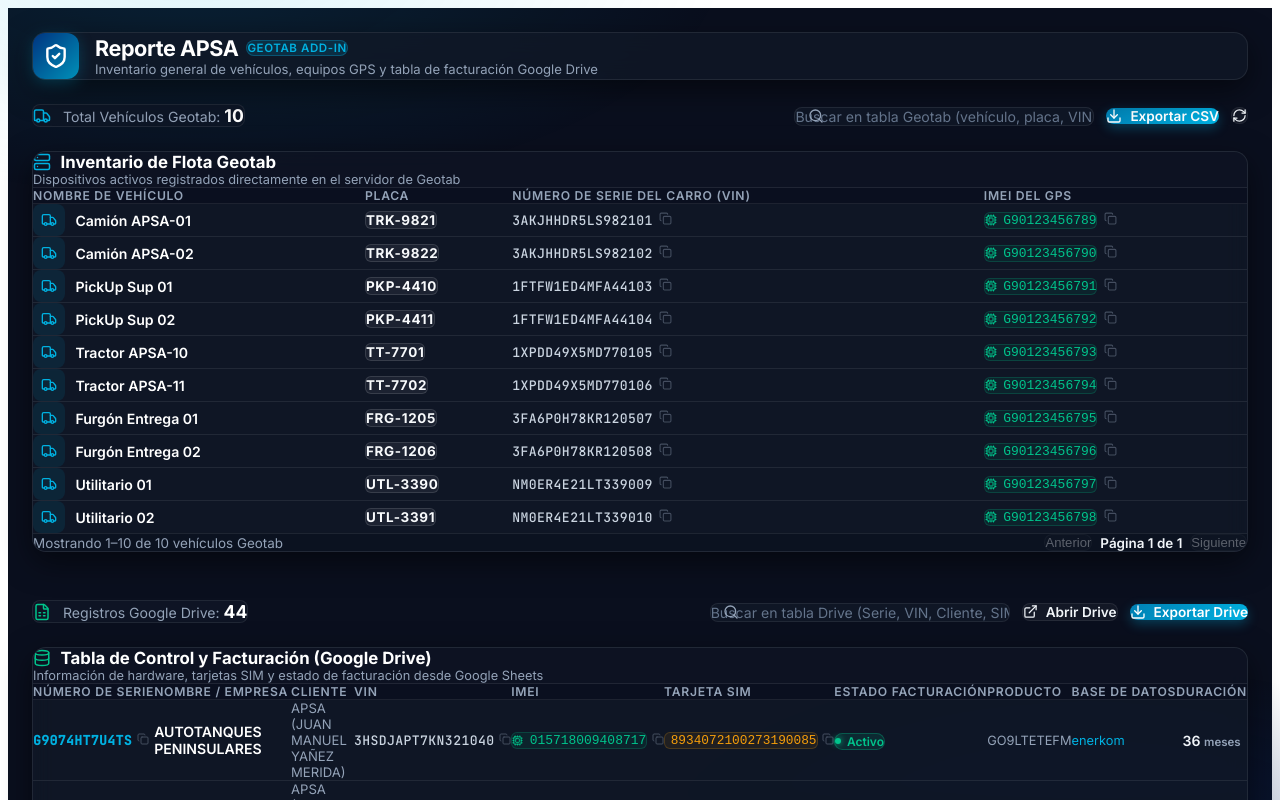
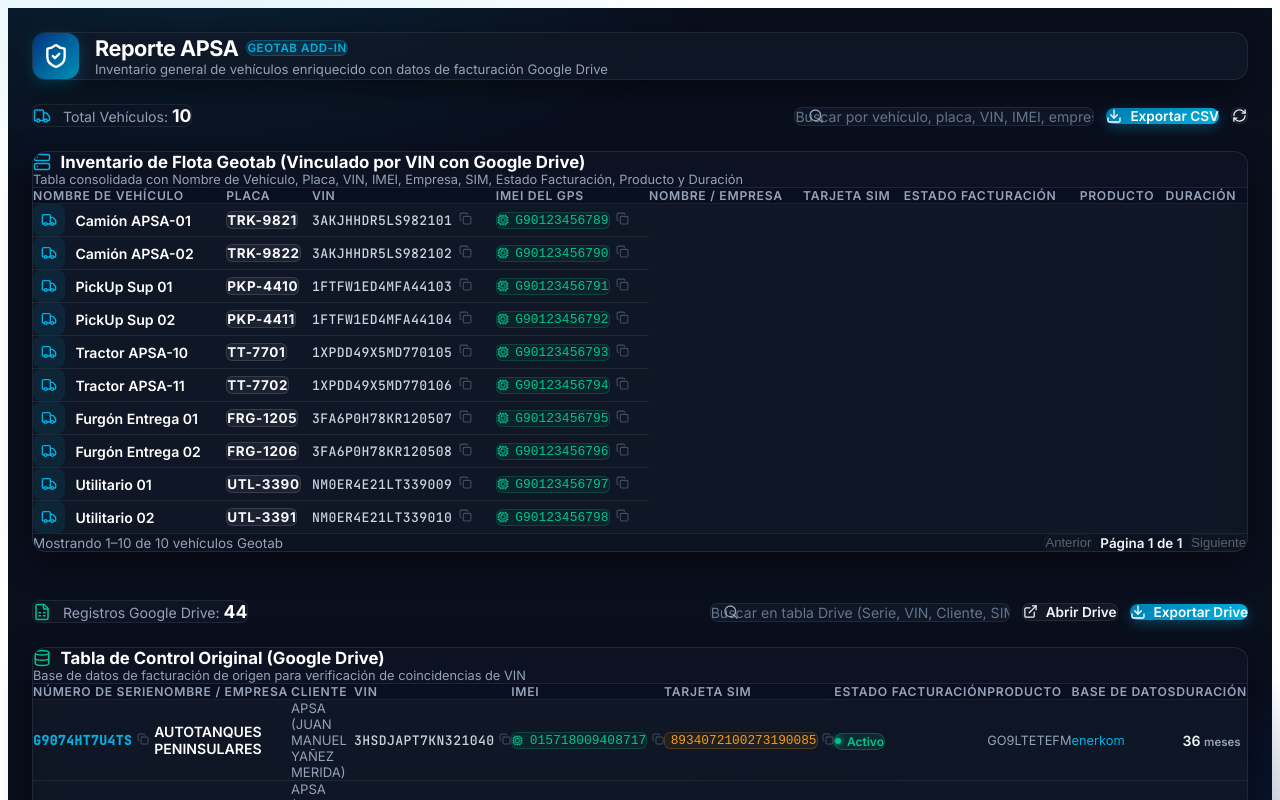
Before and after one commit to MartiGonzalez-ai/Tablero, a plain HTML site: page reporte-apsa.html in a window 1280 px wide. Shown: the top 800 px of the page. Drawn offline with nearby package versions, Linux system fonts and the light colour scheme; no server answers; some icons are missing.

Commit message:
Update report content and references in HTML

```diff
--- a/reporte-apsa.html
+++ b/reporte-apsa.html
@@ -33,44 +33,44 @@
                             Reporte APSA
                             <span class="apsa-badge-tag">Geotab Add-In</span>
                         </h1>
-                        <p>Inventario general de vehículos, equipos GPS y tabla de facturación Google Drive</p>
+                        <p>Inventario general de vehículos enriquecido con datos de facturación Google Drive</p>
                     </div>
                 </div>
             </header>
 
-            <!-- ═══════════ TOOLBAR & ACCIONES TABLA 1 (GEOTAB) ═══════════ -->
+            <!-- ═══════════ TOOLBAR & ACCIONES TABLA 1 (GEOTAB ENRIQUECIDA) ═══════════ -->
             <section class="apsa-toolbar">
                 <div class="apsa-stats-pill">
                     <i data-lucide="truck" width="18" height="18" style="color:var(--apsa-teal);"></i>
-                    <span>Total Vehículos Geotab: <strong id="apsa-total-count" class="apsa-stats-count">0</strong></span>
+                    <span>Total Vehículos: <strong id="apsa-total-count" class="apsa-stats-count">0</strong></span>
                 </div>
 
                 <div class="apsa-actions">
                     <!-- Buscador en tabla Geotab -->
                     <div class="apsa-search-wrapper">
                         <i data-lucide="search" width="16" height="16" class="apsa-search-icon"></i>
-                        <input type="text" id="apsa-search-input" class="apsa-search-input" placeholder="Buscar en tabla Geotab (vehículo, placa, VIN, IMEI)...">
+                        <input type="text" id="apsa-search-input" class="apsa-search-input" placeholder="Buscar por vehículo, placa, VIN, IMEI, empresa, SIM...">
                     </div>
 
                     <!-- Botón Exportar Excel/CSV -->
-                    <button id="apsa-btn-export" class="apsa-btn apsa-btn-primary" title="Exportar tabla de Geotab a CSV">
+                    <button id="apsa-btn-export" class="apsa-btn apsa-btn-primary" title="Exportar tabla enriquecida a CSV">
                         <i data-lucide="download" width="16" height="16"></i>
                         <span>Exportar CSV</span>
                     </button>
 
                     <!-- Botón Recargar -->
-                    <button id="apsa-btn-refresh" class="apsa-btn apsa-btn-secondary" title="Actualizar datos de Geotab">
+                    <button id="apsa-btn-refresh" class="apsa-btn apsa-btn-secondary" title="Actualizar datos de Geotab y Drive">
                         <i data-lucide="refresh-cw" width="15" height="15"></i>
                     </button>
                 </div>
             </section>
 
-            <!-- ═══════════ TABLA 1: GEOTAB ═══════════ -->
+            <!-- ═══════════ TABLA 1: GEOTAB ENRIQUECIDA POR VIN ═══════════ -->
             <main class="apsa-table-card">
                 <div class="apsa-table-header-title">
                     <div>
-                        <h2 class="apsa-card-title"><i data-lucide="server" width="18" height="18" style="color:var(--apsa-teal);"></i> Inventario de Flota Geotab</h2>
-                        <span class="apsa-card-sub">Dispositivos activos registrados directamente en el servidor de Geotab</span>
+                        <h2 class="apsa-card-title"><i data-lucide="server" width="18" height="18" style="color:var(--apsa-teal);"></i> Inventario de Flota Geotab (Vinculado por VIN con Google Drive)</h2>
+                        <span class="apsa-card-sub">Tabla consolidada con Nombre de Vehículo, Placa, VIN, IMEI, Empresa, SIM, Estado Facturación, Producto y Duración</span>
                     </div>
                 </div>
 
@@ -80,8 +80,13 @@
                             <tr>
                                 <th>Nombre de Vehículo</th>
                                 <th>Placa</th>
-                                <th>Número de Serie del Carro (VIN)</th>
+                                <th>VIN</th>
                                 <th>IMEI del GPS</th>
+                                <th>Nombre / Empresa</th>
+                                <th>Tarjeta SIM</th>
+                                <th>Estado Facturación</th>
+                                <th>Producto</th>
+                                <th>Duración</th>
                             </tr>
                         </thead>
                         <tbody id="apsa-tbody">
@@ -101,7 +106,7 @@
                 </div>
             </main>
 
-            <!-- ═══════════ TOOLBAR & ACCIONES TABLA 2 (GOOGLE DRIVE) ═══════════ -->
+            <!-- ═══════════ TOOLBAR & ACCIONES TABLA 2 (GOOGLE DRIVE REFERENCIA) ═══════════ -->
             <section class="apsa-toolbar" style="margin-top: 1.5rem;">
                 <div class="apsa-stats-pill">
                     <i data-lucide="file-spreadsheet" width="18" height="18" style="color:var(--apsa-green);"></i>
@@ -129,12 +134,12 @@
                 </div>
             </section>
 
-            <!-- ═══════════ TABLA 2: GOOGLE DRIVE ═══════════ -->
+            <!-- ═══════════ TABLA 2: GOOGLE DRIVE REFERENCIA ═══════════ -->
             <main class="apsa-table-card">
                 <div class="apsa-table-header-title">
                     <div>
-                        <h2 class="apsa-card-title"><i data-lucide="database" width="18" height="18" style="color:var(--apsa-green);"></i> Tabla de Control y Facturación (Google Drive)</h2>
-                        <span class="apsa-card-sub">Información de hardware, tarjetas SIM y estado de facturación desde Google Sheets</span>
+                        <h2 class="apsa-card-title"><i data-lucide="database" width="18" height="18" style="color:var(--apsa-green);"></i> Tabla de Control Original (Google Drive)</h2>
+                        <span class="apsa-card-sub">Base de datos de facturación de origen para verificación de coincidencias de VIN</span>
                     </div>
                 </div>
 
@@ -155,7 +160,7 @@
                             </tr>
                         </thead>
                         <tbody id="apsa-drive-tbody">
-                            <!-- Generado dinámicamente desde reporte-apsa.js -->
+                            <!-- Generado dinámicamente -->
                         </tbody>
                     </table>
                 </div>
```
